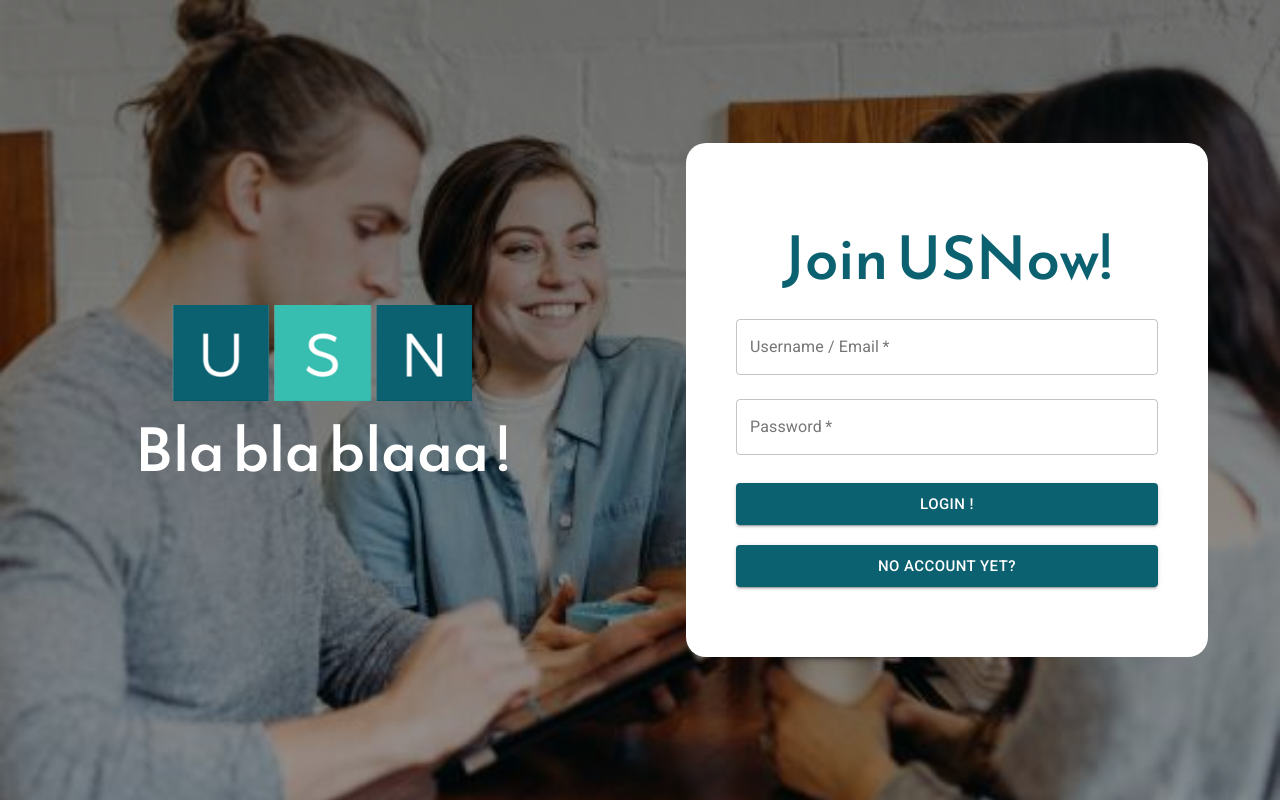
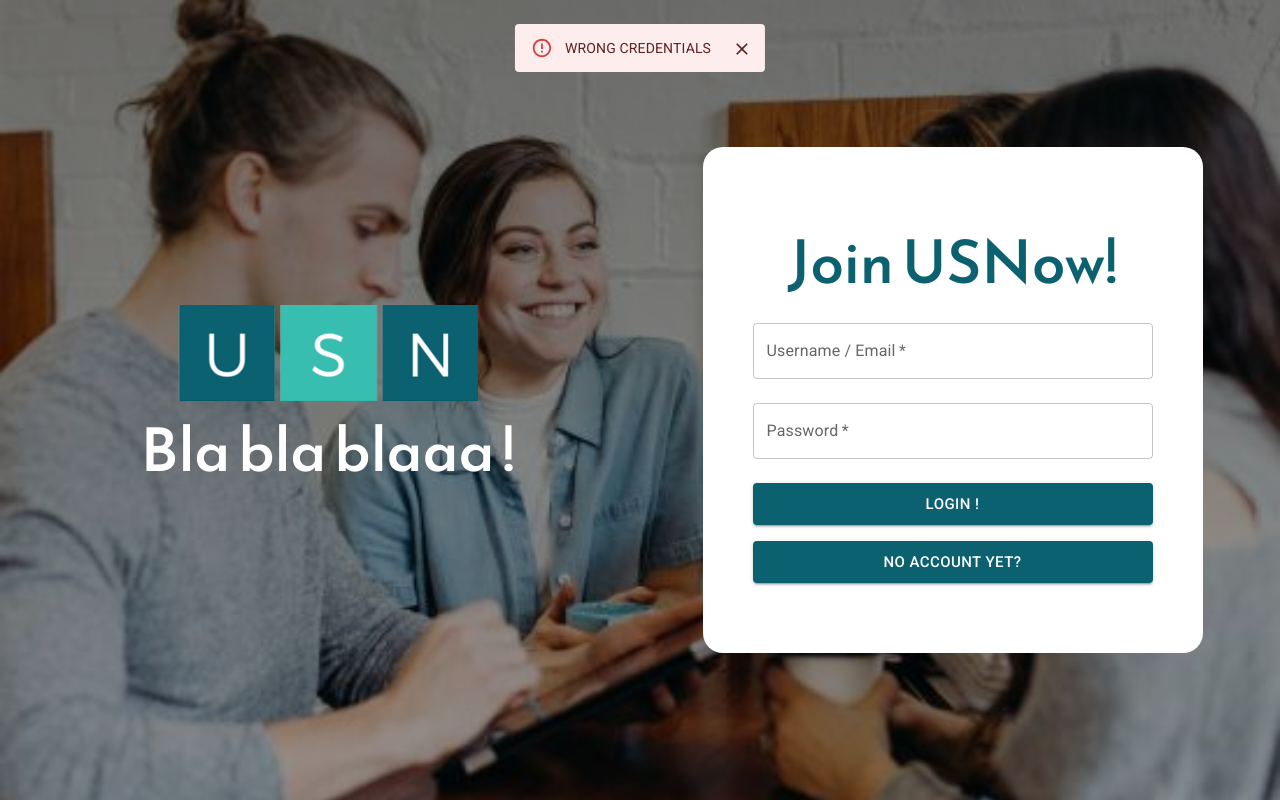
Before and after one commit to manish-ghimire/USN, a React (Create React App) app in the folder frontend/: page / in a window 1280 px wide. Built offline with nearby package versions, Linux system fonts and the light colour scheme.

Commit message:
Snackbar and Overlay created

```diff
--- a/frontend/src/App.js
+++ b/frontend/src/App.js
@@ -4,10 +4,25 @@ import Register from './pages/Register/Register'
 import Login from './pages/Login/Login'
 import Error from './pages/Error/Error'
 import User from './pages/User/User'
+import { createTheme } from '@mui/material'
+import { ThemeProvider } from '@emotion/react'
+
+
+const custom_theme = createTheme({
+  palette: {
+    primary: {
+      main: '#0C6170', //'#37BEB0',
+    },
+    secondary: {
+      main: '#37BEB0', //'#0C6170',
+    },
+  },
+})
 
 function App() {
   return (
     <div className='App'>
+      <ThemeProvider theme={custom_theme}>
       <Router>
         <Switch>
           <Route path='/register' component={Register} />
@@ -16,6 +31,7 @@ function App() {
           <Route path='/error' component={Error} />
         </Switch>
       </Router>
+      </ThemeProvider>
     </div>
   )
 }
--- a/frontend/src/pages/Login/Login.scss
+++ b/frontend/src/pages/Login/Login.scss
@@ -26,14 +26,11 @@
     }
   }
   .rightDiv {
-    height: 100%;
-    display: flex;
-    justify-content: center;
-    align-items: center;
     img {
       display: none;
     }
     .slogan-form-box {
+      max-width: 500px;
       padding:70px 50px;
       margin-left: 10px;
       border-radius: 20px;
--- a/frontend/src/pages/Login/LoginForm.jsx
+++ b/frontend/src/pages/Login/LoginForm.jsx
@@ -1,44 +1,19 @@
-import { Button, TextField } from '@material-ui/core'
-import {
-  createTheme,
-  ThemeProvider,
-  makeStyles,
-} from '@material-ui/core/styles'
-
+import { React, useState, useRef } from 'react'
+import { useHistory } from 'react-router-dom'
+import axios from 'axios'
+import Button from '@mui/material/Button'
+import TextField from '@mui/material/TextField'
+import Backdrop from '@mui/material/Backdrop'
+import CircularProgress from '@mui/material/CircularProgress'
+import Snackbar from '@mui/material/Snackbar'
+import Alert from '@mui/material/Alert'
 import './Login.scss'
 
-import { React, useRef } from 'react'
-import axios from 'axios'
-import { useHistory } from 'react-router-dom'
-
-const form_theme = createTheme({
-  palette: {
-    primary: {
-      main: '#0C6170', //'#37BEB0',
-    },
-    secondary: {
-      main: '#37BEB0', //'#0C6170',
-    },
-  },
-})
-
-const useStyles = makeStyles((theme) => ({
-  button: {
-    margin: theme.spacing(0),
-    marginTop: '20px',
-    width: '100%',
-  },
-  textField: {
-    width: '100%',
-    borderColor: 'white',
-  },
-}))
-
 export default function LoginForm() {
-  const classes = useStyles()
+  const [circle, setCircle] = useState(false)
+  const [snackbar, setSnackbar] = useState(true)
 
   const history = useHistory()
-
   const username = useRef()
   const password = useRef()
 
@@ -50,68 +25,88 @@ export default function LoginForm() {
       password: password.current.value,
     }
 
+    if (!username.current.value || !password.current.value) {
+      alert('Both fields are mandatory')
+      // Write code to display a popup saying both fields are mandatory
+    } else {
+      setCircle(true)
       try {
         const success = await axios.post('/auth/login', user)
-        localStorage.setItem('refreshToken', success.data.refreshToken);
-        localStorage.setItem('accessToken', success.data.accessToken);
-
-
+        localStorage.setItem('refreshToken', success.data.refreshToken)
+        localStorage.setItem('accessToken', success.data.accessToken)
+        setCircle(false)
       } catch (error) {
         console.log(error)
       }
-
+    }
   }
 
   return (
-    <ThemeProvider theme={form_theme}>
+    <>
       <form noValidate autoComplete='off' onSubmit={submit_form}>
         <TextField
           required
+          fullWidth
           inputRef={username}
           label='Username / Email'
           variant='outlined'
           margin='normal'
-          className={classes.textField}
         />
         <TextField
           required
+          fullWidth
           inputRef={password}
           type='password'
           label='Password'
           variant='outlined'
           margin='normal'
-          className={classes.textField}
         />
-        <br />
-        {/* START - Register Button */}
-        <div style={{ display: 'flex', justifyContent: 'center' }}>
         <Button
+          sx={{ my: 2 }}
+          fullWidth
           variant='contained'
           color='primary'
           size='large'
-            className={classes.button}
           onClick={submit_form}
         >
           Login !
         </Button>
-        </div>
-        {/* END - Register Button */}
 
-        <div style={{ display: 'flex', justifyContent: 'center' }}>
         <Button
+          fullWidth
           variant='contained'
           color='primary'
           size='large'
-            className={classes.button}
           onClick={(e) => {
             history.push('/register')
           }}
         >
           No account yet?
         </Button>
-        </div>
       </form>
-
-    </ThemeProvider>
+      <Backdrop
+        sx={{ color: '#fff', zIndex: (theme) => theme.zIndex.drawer + 1 }}
+        open={circle}
+      >
+        <CircularProgress color='inherit' />
+      </Backdrop>
+      <Snackbar
+        anchorOrigin={{
+          vertical: 'top',
+          horizontal: 'center',
+        }}
+        open={snackbar}
+        autoHideDuration={10000}
+        onClose={() => setSnackbar(false)}
+      >
+        <Alert
+          onClose={() => setSnackbar(false)}
+          severity='error'
+          sx={{ width: '100%' }}
+        >
+          WRONG CREDENTIALS
+        </Alert>
+      </Snackbar>
+    </>
   )
 }
--- a/frontend/src/pages/Register/Register.scss
+++ b/frontend/src/pages/Register/Register.scss
@@ -5,7 +5,7 @@
   width: 100%;
   height: 100vh;
   background-image: linear-gradient(rgba(0, 0, 0, 0.5), rgba(1, 1, 1, 0.3)),
-    url('../../images/Register_page_image.jpg');
+    url('../../images/Login_page_image.jpg');
   background-repeat: no-repeat;
   background-size: cover;
   display: flex;
@@ -26,15 +26,12 @@
     }
   }
   .rightDiv {
-    height: 100%;
-    display: flex;
-    justify-content: center;
-    align-items: center;
     img {
       display: none;
     }
     .slogan-form-box {
-      padding:50px 60px;
+      max-width: 500px;
+      padding:70px 50px;
       margin-left: 10px;
       border-radius: 20px;
       background-color: #fff;
@@ -58,6 +55,7 @@
     .slogan-form-box {
       img {
         display: block;
+        margin: 0 auto;
         margin-bottom: 20px;
         width: 300px;
       }
--- a/frontend/src/pages/Register/RegisterForm.jsx
+++ b/frontend/src/pages/Register/RegisterForm.jsx
@@ -1,42 +1,16 @@
-import { Backdrop, Button, CircularProgress, TextField } from '@material-ui/core'
-import {
-  createTheme,
-  ThemeProvider,
-  makeStyles,
-} from '@material-ui/core/styles'
+import { React, useRef, useState} from 'react'
+import { useHistory } from 'react-router-dom'
+import TextField from '@mui/material/TextField';
+import AddIcon from '@mui/icons-material/Add'
+import './Register.scss'
+import axios from 'axios'
+import { Button } from '@mui/material';
 
-import AddIcon from '@material-ui/icons/Add'
-import './Register.scss'
 
-import { React, useRef, useState} from 'react'
-import axios from 'axios'
-import { useHistory } from 'react-router-dom'
 
-const form_theme = createTheme({
-  palette: {
-    primary: {
-      main: '#0C6170', //'#37BEB0',
-    },
-    secondary: {
-      main: '#37BEB0', //'#0C6170',
-    },
-  },
-})
 
-const useStyles = makeStyles((theme) => ({
-  button: {
-    margin: theme.spacing(0),
-    marginTop: '20px',
-    width: '100%',
-  },
-  textField: {
-    width: '100%',
-    borderColor: 'white',
-  },
-}))
 
 export default function RegisterForm() {
-  const classes = useStyles()
   const history = useHistory()
 
   const [open, setOpen] = useState(false);
@@ -70,84 +44,68 @@ export default function RegisterForm() {
   }
 
   return (
-    <ThemeProvider theme={form_theme}>
+    <>
       <form noValidate autoComplete='off' onSubmit={submit_form}>
+
         <TextField
           required
+          fullWidth
           inputRef={username}
           label='Username'
           variant='outlined'
           margin='normal'
-          className={classes.textField}
         />
-        <br />
         <TextField
           required
+          fullWidth
           inputRef={email}
           type='email'
           label='Email'
           variant='outlined'
           margin='normal'
-          className={classes.textField}
         />
-        <br />
         <TextField
           required
+          fullWidth
           inputRef={password}
           type='password'
           label='Password'
           variant='outlined'
           margin='normal'
-          className={classes.textField}
         />
-        <br />
         <TextField
           required
+          fullWidth
           inputRef={confirm_password}
           type='password'
           label='Confirm password'
           variant='outlined'
           margin='normal'
-          className={classes.textField}
         />
-        <br />
-        {/* START - Register Button */}
-        <div style={{ display: 'flex', justifyContent: 'center' }}>
-          <Button
+          <Button sx={{ my: 2 }}
+          fullWidth
             variant='contained'
             color='primary'
             size='large'
-            className={classes.button}
             onClick={submit_form}
             startIcon={<AddIcon color='secondary' />}
           >
             Create Account
           </Button>
-        </div>
-        {/* END - Register Button */}
 
-        <div style={{ display: 'flex', justifyContent: 'center' }}>
           <Button
+            fullWidth
             variant='contained'
             color='primary'
             size='large'
-            className={classes.button}
             onClick={(e) => {
               history.push('/')
             }}
           >
             Back to Login
           </Button>
-        </div>
       </form>
-      <Backdrop
-        sx={{ color: '#fff', zIndex: (theme) => theme.zIndex.drawer + 1 }}
-        open={open}
-        // onClick={handleClose}
-      >
-        <CircularProgress color="inherit" />
-      </Backdrop>
-    </ThemeProvider>
 
+    </>
   )
 }
```
Also changed, not shown: frontend/package.json (+8 -6 lines), 1 other file (tests, documents, lock files or other folders). Lines whose indentation alone changed are shown as unchanged.
